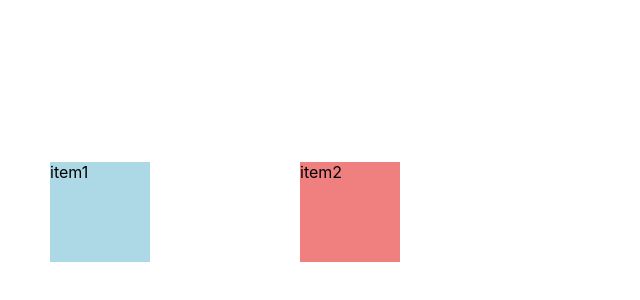
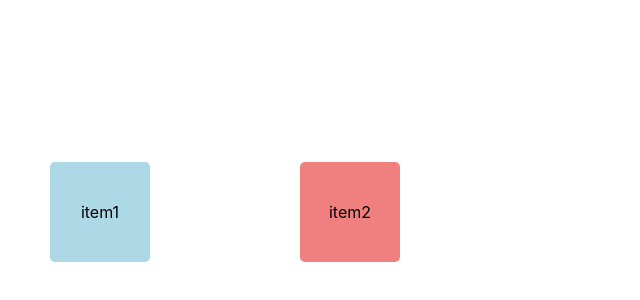
Before and after one commit to ZeviLiao/test-dnd-start, a React (Create React App) app: page / in a window 1280 px wide. Shown: the part 38-338 px from the top of the page, without its empty margins (0-640 px from the left). Built offline with nearby package versions, Linux system fonts and the light colour scheme.

Commit message:
z-index update

```diff
--- a/src/App.js
+++ b/src/App.js
@@ -1,17 +1,23 @@
-import React, { useState } from 'react';
-import { DndContext, useDraggable, useDroppable, rectIntersection } from '@dnd-kit/core';
-import './styles.css'; // 假设您有一个 CSS 文件用于样式
+import React, { useState } from "react";
+import {
+  DndContext,
+  useDraggable,
+  useDroppable,
+  rectIntersection,
+} from "@dnd-kit/core";
+import "./styles.css"; // Ensure you have a CSS file for styles
 
-// DraggableItem 组件
-const DraggableItem = ({ id, color, isOver, isDragging }) => {
+// DraggableItem component
+const DraggableItem = ({ id, color, isOver, isDragging, zIndex }) => {
   const { attributes, listeners, setNodeRef, transform } = useDraggable({ id });
 
   const style = {
-    transform: `translate3d(${(transform?.x || 0)}px, ${(transform?.y || 0)}px, 0)`,
-    zIndex: isDragging ? 10 : 1, // 拖动时 z-index 为最高
-    backgroundColor: isOver ? 'yellow' : color,
-    border: isDragging ? '2px solid blue' : 'none', // 拖动时边框
-    cursor: 'grab', // 添加手形光标
+    transform: `translate3d(${transform?.x || 0}px, ${transform?.y || 0}px, 0)`,
+    backgroundColor: isDragging ? color : isOver ? "yellow" : color,
+    border: isDragging ? "2px solid blue" : "none",
+    cursor: isDragging ? "grabbing" : "grab",
+    zIndex, // Use dynamic zIndex
+    transition: !isDragging ? "transform 0.3s ease" : "none",
   };
 
   return (
@@ -27,35 +33,42 @@ const DraggableItem = ({ id, color, isOver, isDragging }) => {
   );
 };
 
-// DroppableArea 组件
-const DroppableArea = ({ id, children, position, isOver, isDragging }) => {
+// DroppableArea component
+const DroppableArea = ({
+  id,
+  children,
+  position,
+  isOver,
+  isDragging,
+  zIndex,
+}) => {
   const { setNodeRef } = useDroppable({ id });
 
   const style = {
-    position: 'absolute',
+    position: "absolute",
     top: position.y,
     left: position.x,
-    width: '100px',
-    height: '100px',
-    backgroundColor: isOver ? 'rgba(128,128,128,0.5)' : 'transparent', // 显示影子
-    border: isOver ? '2px dashed gray' : 'none', // 被碰到时的边框
+    width: "100px",
+    height: "100px",
+    backgroundColor: isOver ? "yellow" : "transparent", // Change to yellow when over
+    border: isOver ? "2px dashed gray" : "none",
+    zIndex, // Dynamic zIndex passed here
   };
 
   return (
     <div ref={setNodeRef} style={style}>
       {children}
-      {/* 添加影子元素 */}
       {isDragging && (
         <div
           style={{
-            position: 'absolute',
+            position: "absolute",
             top: 0,
             left: 0,
-            width: '100%',
-            height: '100%',
-            backgroundColor: 'rgba(128, 128, 128, 0.3)', // 影子的颜色和透明度
-            border: '2px dashed gray', // 影子的边框
-            pointerEvents: 'none', // 使影子不干扰鼠标事件
+            width: "100%",
+            height: "100%",
+            backgroundColor: "rgba(0, 255, 0, 0.2)", // Green placeholder
+            border: "2px dashed green",
+            pointerEvents: "none",
           }}
         />
       )}
@@ -64,17 +77,22 @@ const DroppableArea = ({ id, children, position, isOver, isDragging }) => {
 };
 
 const App = () => {
-  const [items] = useState([
-    { id: 'item1', color: 'lightblue', position: { x: 50, y: 200 } }, // 左侧物体
-    { id: 'item2', color: 'lightcoral', position: { x: 300, y: 200 } }, // 右侧物体
-  ]);
+  const initialPositions = [
+    { id: "item1", color: "lightblue", position: { x: 50, y: 200 }, zIndex: 1 },
+    {
+      id: "item2",
+      color: "lightcoral",
+      position: { x: 300, y: 200 },
+      zIndex: 1,
+    },
+  ];
 
+  const [items, setItems] = useState(initialPositions);
   const [overlappingItem, setOverlappingItem] = useState(null);
-  const [draggingItem, setDraggingItem] = useState(null); // 新增状态记录当前拖动的物体
+  const [draggingItem, setDraggingItem] = useState(null);
 
   const handleDragOver = (event) => {
     const { active, over } = event;
-
     if (over && active.id !== over.id) {
       setOverlappingItem(over.id);
     } else {
@@ -83,34 +101,59 @@ const App = () => {
   };
 
   const handleDragEnd = (event) => {
-    console.log('Drag ended:', event);
-    setOverlappingItem(null); // 拖动结束后重置重叠状态
-    setDraggingItem(null); // 清空正在拖动的物体
+    // Reset zIndex after drag ends
+    const updatedItems = items.map((item) => ({
+      ...item,
+      zIndex: 1, // Reset all items to default zIndex
+    }));
+
+    setItems(updatedItems);
+    setOverlappingItem(null);
+    setDraggingItem(null);
   };
 
   const handleDragStart = (event) => {
-    setDraggingItem(event.active.id); // 记录正在拖动的物体
+    setDraggingItem(event.active.id);
+
+    // Update zIndex for the dragging item
+    const updatedItems = items.map((item) => {
+      if (item.id === event.active.id) {
+        return { ...item, zIndex: 10 }; // Bring the dragged item to the top
+      }
+      return item;
+    });
+
+    setItems(updatedItems);
   };
 
   return (
-    <DndContext onDragEnd={handleDragEnd} onDragOver={handleDragOver} onDragStart={handleDragStart} collisionDetection={rectIntersection}>
-      {/* 渲染 DroppableArea 和 DraggableItem */}
+    <DndContext
+      onDragEnd={handleDragEnd}
+      onDragOver={handleDragOver}
+      onDragStart={handleDragStart}
+      collisionDetection={rectIntersection}
+    >
       {items.map((item) => (
-        <DroppableArea key={item.id} id={item.id} position={item.position} isOver={overlappingItem === item.id} isDragging={draggingItem === item.id}>
+        <DroppableArea
+          key={item.id}
+          id={item.id}
+          position={item.position}
+          isOver={overlappingItem === item.id}
+          isDragging={draggingItem === item.id}
+          zIndex={item.zIndex} // Dynamic zIndex passed here
+        >
           <DraggableItem
             id={item.id}
             color={item.color}
             isOver={overlappingItem === item.id}
             isDragging={draggingItem === item.id}
+            zIndex={item.zIndex} // Dynamic zIndex passed here
           />
         </DroppableArea>
       ))}
 
-      {/* 碰撞提示 */}
       {overlappingItem && (
-        <div className="overlay">
-          Overlay detected with {overlappingItem}!
-        </div>
+        <div className="overlay">Overlay detected with {overlappingItem}!</div>
       )}
     </DndContext>
   );
--- a/src/styles.css
+++ b/src/styles.css
@@ -1,10 +1,20 @@
 .draggable-item {
     width: 100px;
     height: 100px;
-    position: absolute;
+    display: flex;
+    align-items: center;
+    justify-content: center;
+    border: 1px solid #ccc;
+    border-radius: 5px;
+    user-select: none; /* 防止拖动时选择文本 */
   }
 
   .overlay {
     position: absolute;
-    top: 350px;
+    top: 10px;
+    left: 10px;
+    color: white;
+    background: rgba(0, 0, 0, 0.7);
+    padding: 10px;
+    border-radius: 5px;
   }
```
